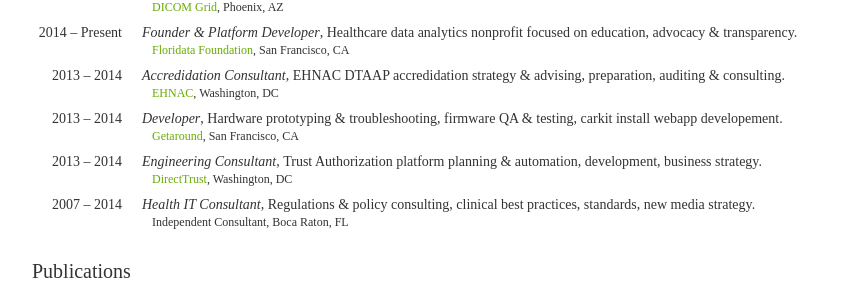
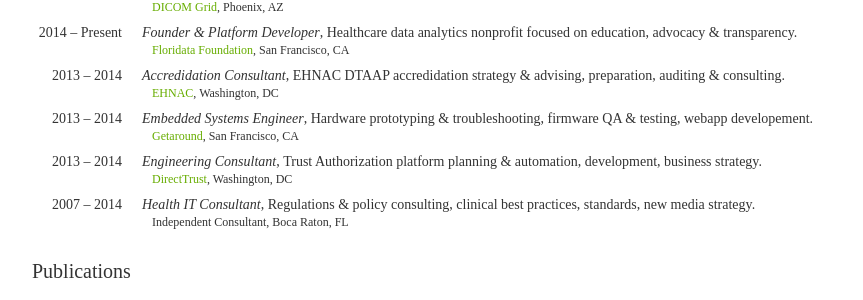
Before and after one commit to laurenstill/laurenstill.github.io, a Jekyll site: the page cv/index.html, which Jekyll copies as it is, in a window 1280 px wide. Shown: the part 765-1065 px from the top of the page, without its empty margins (208-1071 px from the left). Built offline with Jekyll 4.4.1, drawn with Linux system fonts in a browser that asks for light colours; comment, search, counter and statistics services are not loaded.

Commit message:
Update index.html

```diff
--- a/cv/index.html
+++ b/cv/index.html
@@ -144,8 +144,8 @@
 
                 <li>
                     <span class="date">2013 &ndash; 2014</span>
-                    <span class="position">Developer</span>,
-                    <span class="project">Hardware prototyping &amp; troubleshooting, firmware QA &amp; testing, carkit install webapp developement.</span>
+                    <span class="position">Embedded Systems Engineer</span>,
+                    <span class="project">Hardware prototyping &amp; troubleshooting, firmware QA &amp; testing, webapp developement.</span>
                     <span class="meta">
                         <a href="http://wwww.getaround.com">Getaround</a>, San Francisco, CA<br>
                     </span>
```
